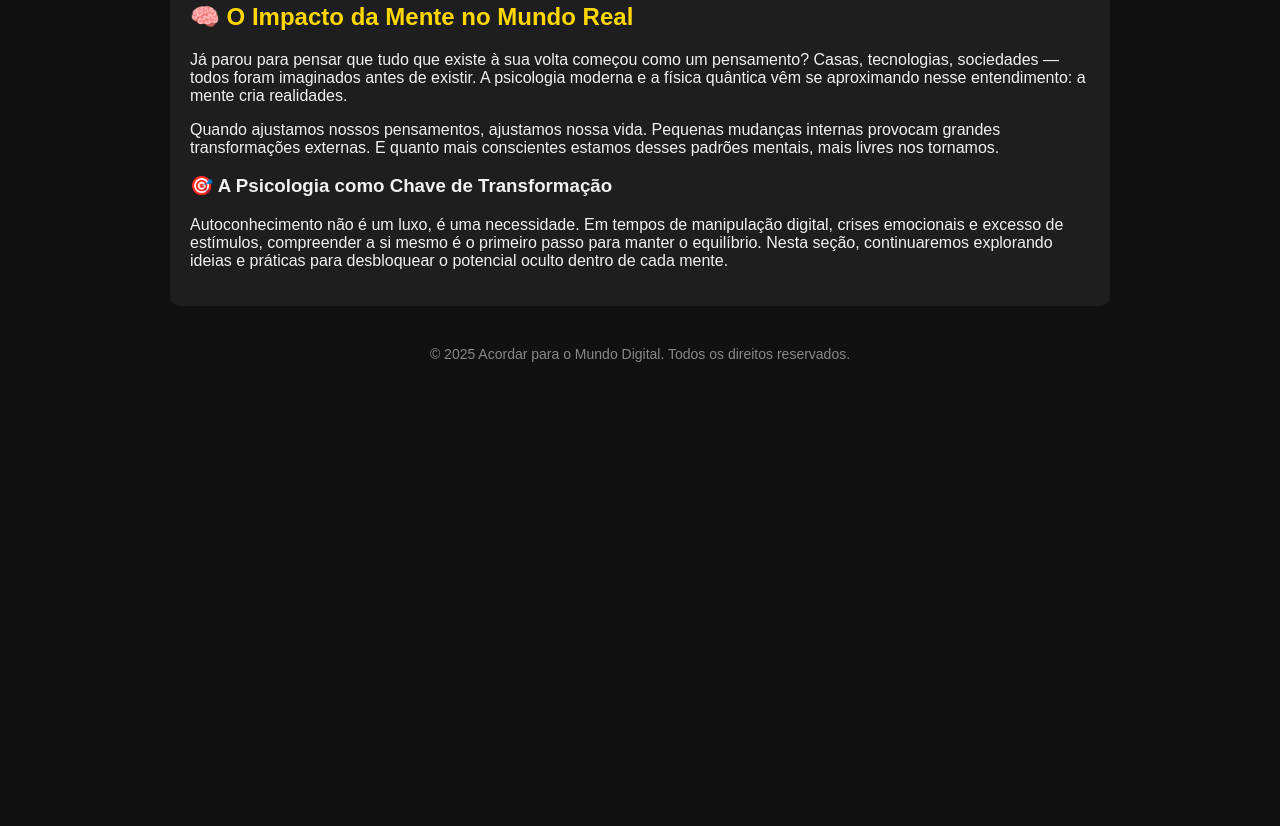
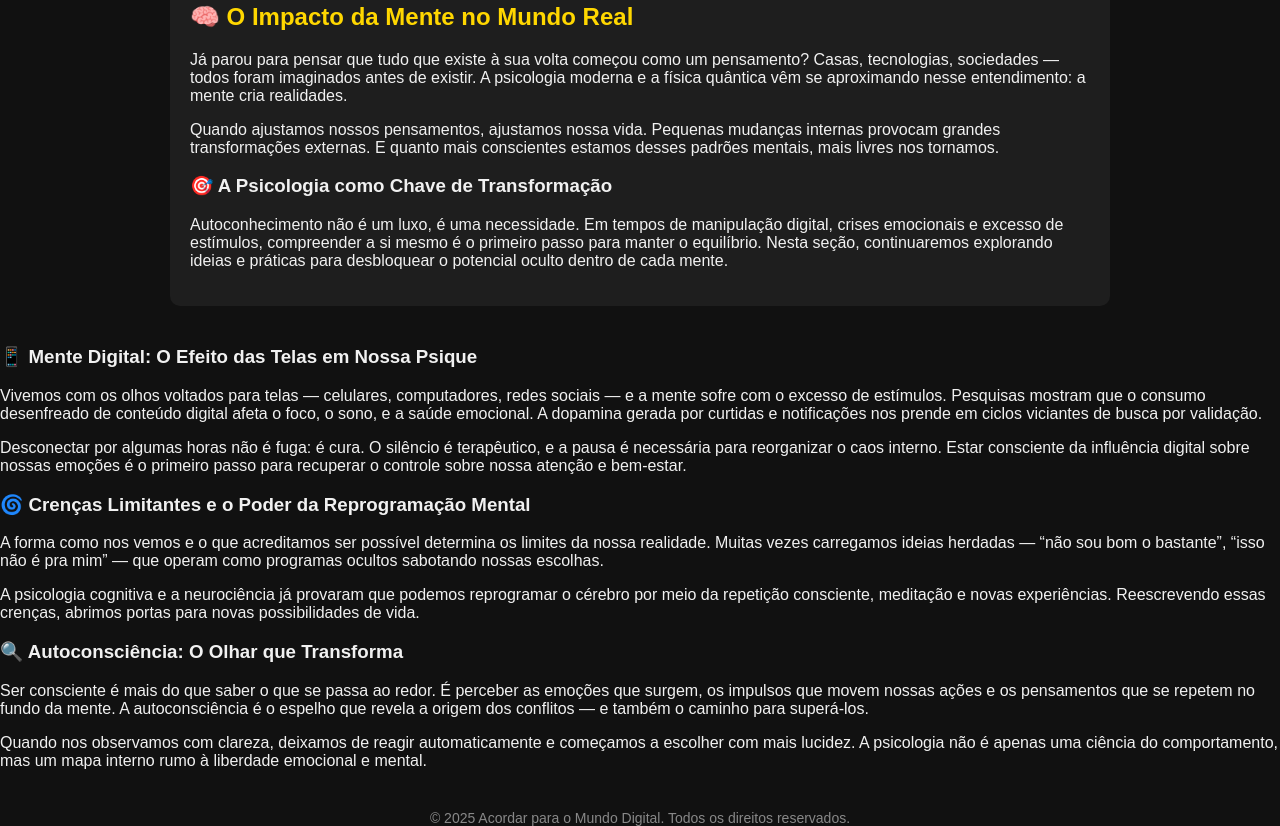
Before and after one commit to dinofilho/acordar-para-o-mundo-digital, a plain HTML site: page psicologia.html in a window 1280 px wide. Shown: the part 378-1204 px from the top of the page. Before the commit the page ends 800 px from the top, so only its background shows below. Drawn offline with Linux system fonts and the light colour scheme.

Commit message:
Atualizar o psicologia.html

```diff
--- a/psicologia.html
+++ b/psicologia.html
@@ -77,6 +77,20 @@
       <p>Autoconhecimento não é um luxo, é uma necessidade. Em tempos de manipulação digital, crises emocionais e excesso de estímulos, compreender a si mesmo é o primeiro passo para manter o equilíbrio. Nesta seção, continuaremos explorando ideias e práticas para desbloquear o potencial oculto dentro de cada mente.</p>
     </section>
   </div>
+<h3>📱 Mente Digital: O Efeito das Telas em Nossa Psique</h3>
+    <p>Vivemos com os olhos voltados para telas — celulares, computadores, redes sociais — e a mente sofre com o excesso de estímulos. Pesquisas mostram que o consumo desenfreado de conteúdo digital afeta o foco, o sono, e a saúde emocional. A dopamina gerada por curtidas e notificações nos prende em ciclos viciantes de busca por validação.</p>
+
+    <p>Desconectar por algumas horas não é fuga: é cura. O silêncio é terapêutico, e a pausa é necessária para reorganizar o caos interno. Estar consciente da influência digital sobre nossas emoções é o primeiro passo para recuperar o controle sobre nossa atenção e bem-estar.</p>
+
+    <h3>🌀 Crenças Limitantes e o Poder da Reprogramação Mental</h3>
+    <p>A forma como nos vemos e o que acreditamos ser possível determina os limites da nossa realidade. Muitas vezes carregamos ideias herdadas — “não sou bom o bastante”, “isso não é pra mim” — que operam como programas ocultos sabotando nossas escolhas.</p>
+
+    <p>A psicologia cognitiva e a neurociência já provaram que podemos reprogramar o cérebro por meio da repetição consciente, meditação e novas experiências. Reescrevendo essas crenças, abrimos portas para novas possibilidades de vida.</p>
+
+    <h3>🔍 Autoconsciência: O Olhar que Transforma</h3>
+    <p>Ser consciente é mais do que saber o que se passa ao redor. É perceber as emoções que surgem, os impulsos que movem nossas ações e os pensamentos que se repetem no fundo da mente. A autoconsciência é o espelho que revela a origem dos conflitos — e também o caminho para superá-los.</p>
+
+    <p>Quando nos observamos com clareza, deixamos de reagir automaticamente e começamos a escolher com mais lucidez. A psicologia não é apenas uma ciência do comportamento, mas um mapa interno rumo à liberdade emocional e mental.</p>
 
   <footer>
     © 2025 Acordar para o Mundo Digital. Todos os direitos reservados.
```
